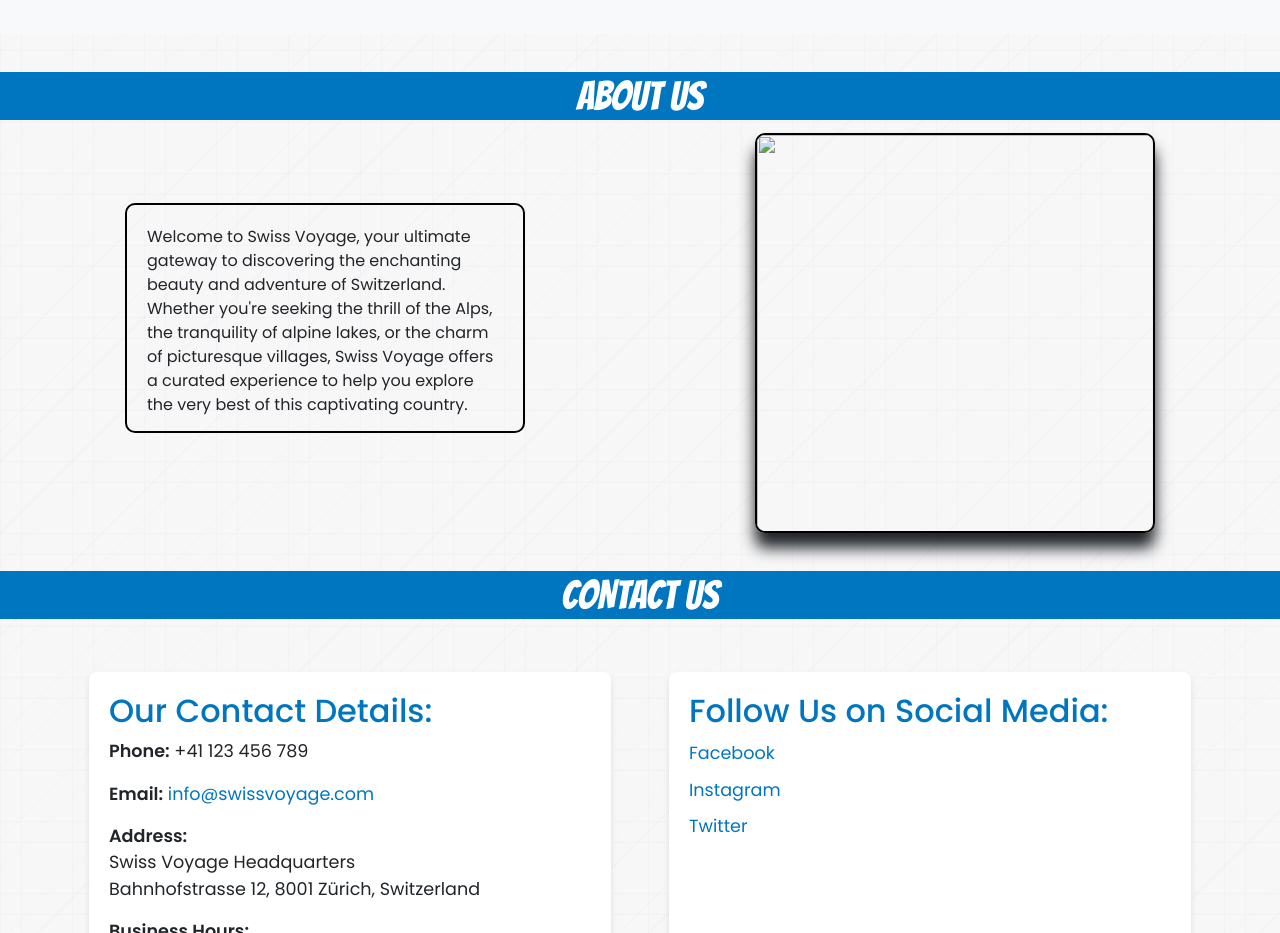
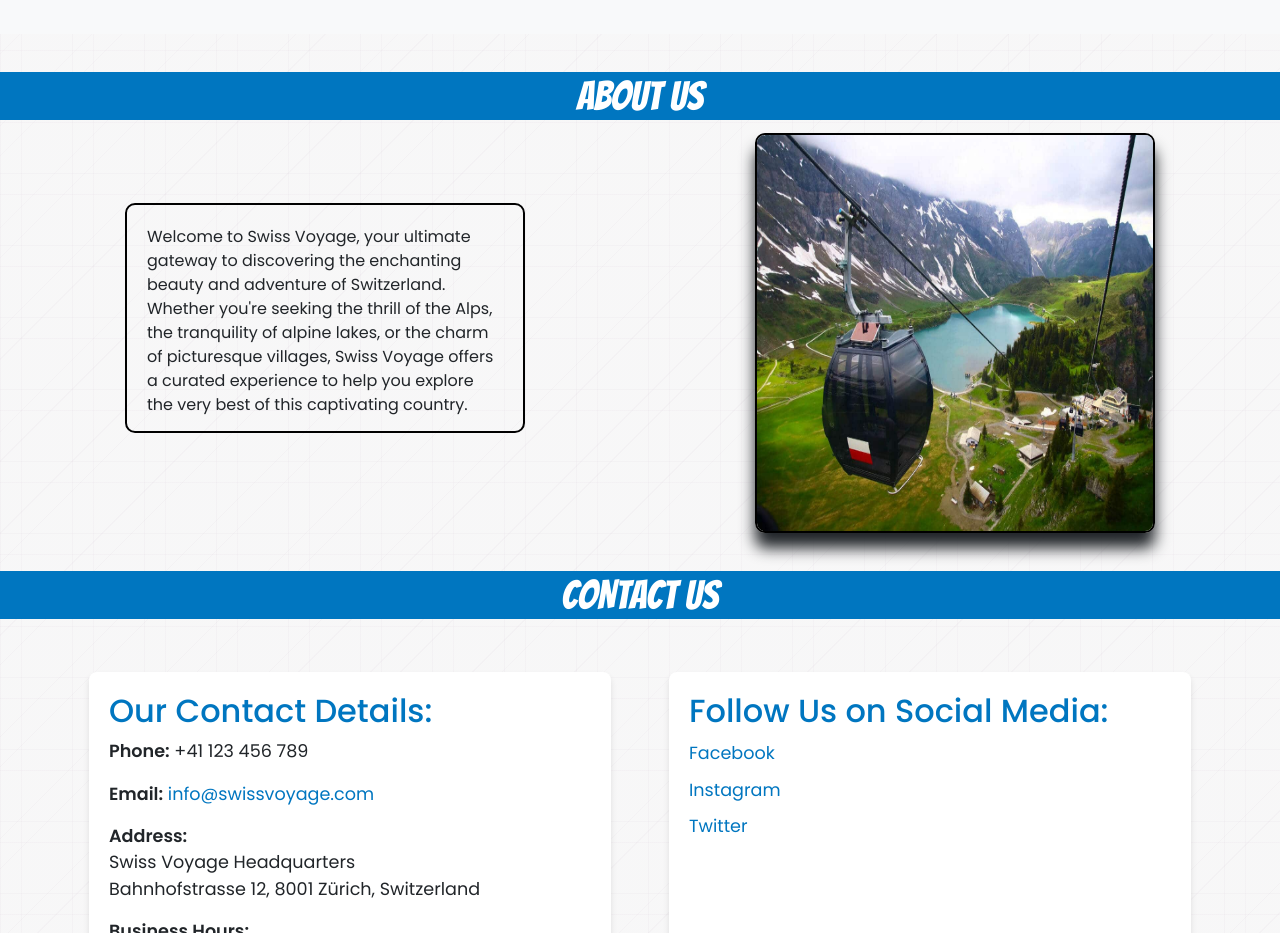
Before and after one commit to Kavidhaarani/Travel-site, a plain HTML site: page index.html in a window 1280 px wide. Shown: the part 2420-3353 px from the top of the page. Drawn offline with nearby package versions, Linux system fonts and the light colour scheme; the site is published under a folder, as on GitHub Pages, so addresses that start at the root find nothing.

Commit message:
Update index.html

```diff
--- a/index.html
+++ b/index.html
@@ -573,7 +573,7 @@
                     best of this captivating country. </p>
             </div>
             <div class="">
-                <img class="tour_img" src="/tour1.jpg">
+                <img class="tour_img" src="tour1.jpg">
             </div>
 
 
```
